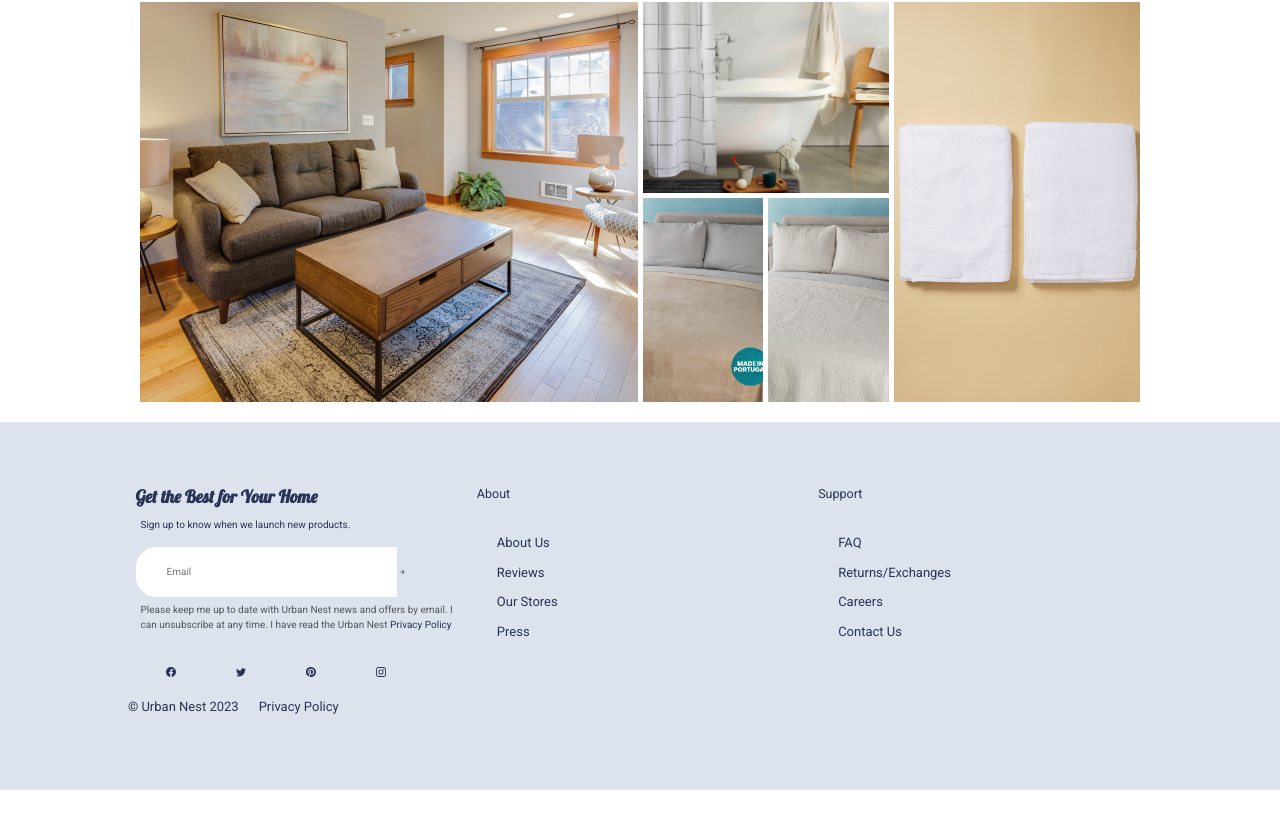
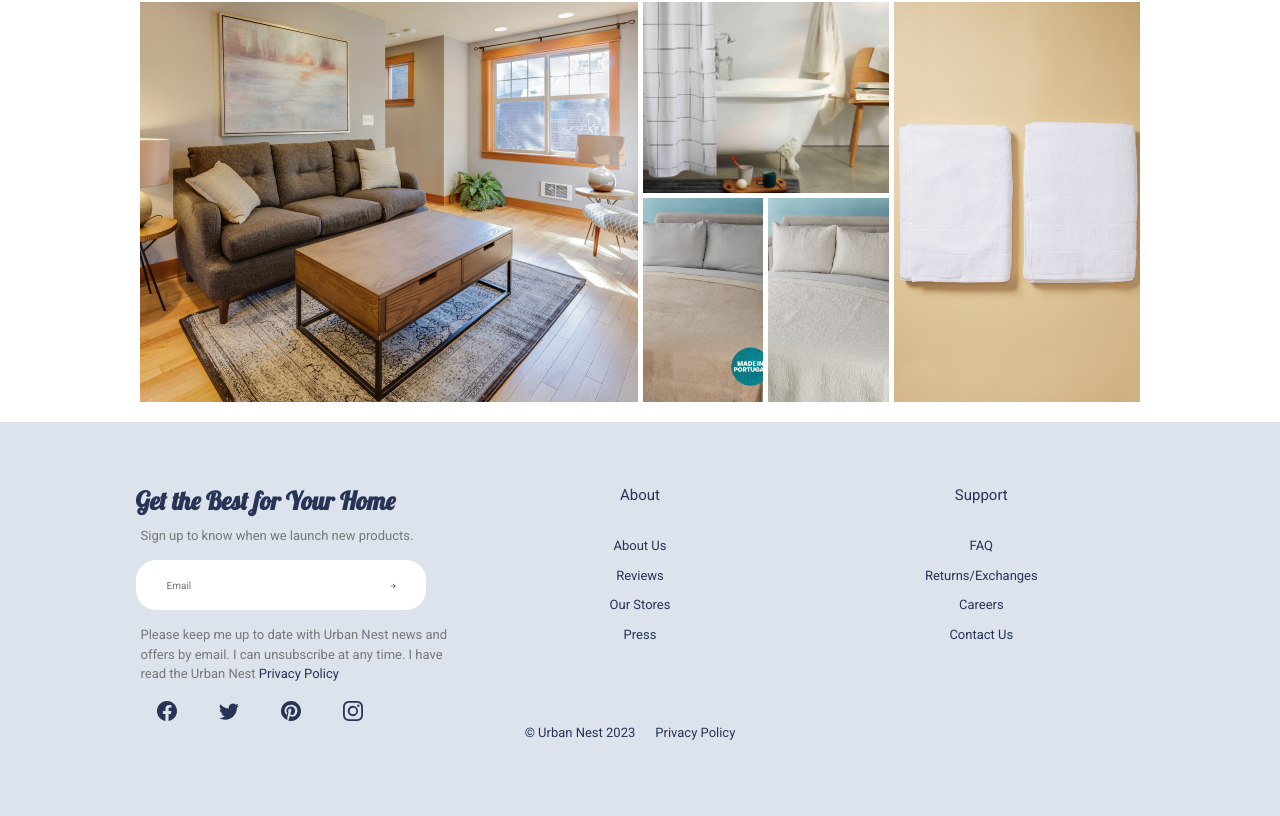
Before and after one commit to WeCodeStore/ui, a React (Create React App) app: page / in a window 1280 px wide. Shown: the part 1553-2369 px from the top of the page. Before the commit the page ends 2343 px from the top, so only its background shows below. Built offline with nearby package versions, Linux system fonts and the light colour scheme.

Commit message:
refactor footer

```diff
--- a/src/components/Footer/Footer.css
+++ b/src/components/Footer/Footer.css
@@ -6,13 +6,14 @@
   margin-top: 20px;
 }
 
-.footer h3 {
+.footer h1 {
   font-family: "Lobster";
   font-weight: bold;
 }
 
-.footer h5 {
+.footer h4 {
   margin-bottom: 10%;
+  text-align: center;
 }
 
 .footer p {
@@ -24,6 +25,10 @@
   text-decoration: none;
   color: #283455;
   margin: 10px 20px;
+}
+
+.footer div p {
+  text-align: center;
 }
 
 .footer-about a::after,
@@ -46,30 +51,34 @@
   transform-origin: bottom left;
 }
 
-.footer-subscription p {
+.footer .footer-subscription p {
   padding: 5px;
-  font-size: x-small;
+  font-size: small;
   font-weight: lighter;
   text-align: left;
+  color: #777777;
 }
 
-.text-muted a {
+.footer .text-muted a {
   margin: 0px;
 }
 
-.social-icons {
-  margin: 20px 10px 20px 10px;
+.footer a .social-icons {
+  font-size: 20px;
+  margin: 2px 1px 2px 1px;
+  text-align: center;
 }
 
 #enter {
   padding: 0 30px;
-  width: 80%;
+  margin-bottom: 10px;
+  width: 225px;
   height: 50px;
   border: 1px solid white;
   border-radius: 20px 0 0 20px;
 }
 
-#clear {
+#submit {
   width: 20%;
   background-color: white;
   height: 50px;
--- a/src/components/Footer/Footer.js
+++ b/src/components/Footer/Footer.js
@@ -15,7 +15,7 @@ export default function Footer() {
       <Container>
         <Row>
           <Col size="md" className="footer-subscription">
-            <h3> Get the Best for Your Home</h3>
+            <h1> Get the Best for Your Home</h1>
             <p> Sign up to know when we launch new products.</p>
             <Form>
               <Form.Group className="mb-3" controlId="formBasicEmail">
@@ -48,7 +48,7 @@ export default function Footer() {
             </a>
           </Col>
           <Col size="md" className="footer-about">
-            <h5>About</h5>
+            <h4>About</h4>
             <p>
               <a href="#!" className="">
                 About Us
@@ -71,7 +71,7 @@ export default function Footer() {
             </p>
           </Col>
           <Col size="md" className="footer-support">
-            <h5>Support</h5>
+            <h4>Support</h4>
             <p>
               <a href="#!" className="">
                 FAQ
```
Also changed, not shown: src/App.css (+5 -5 lines).
